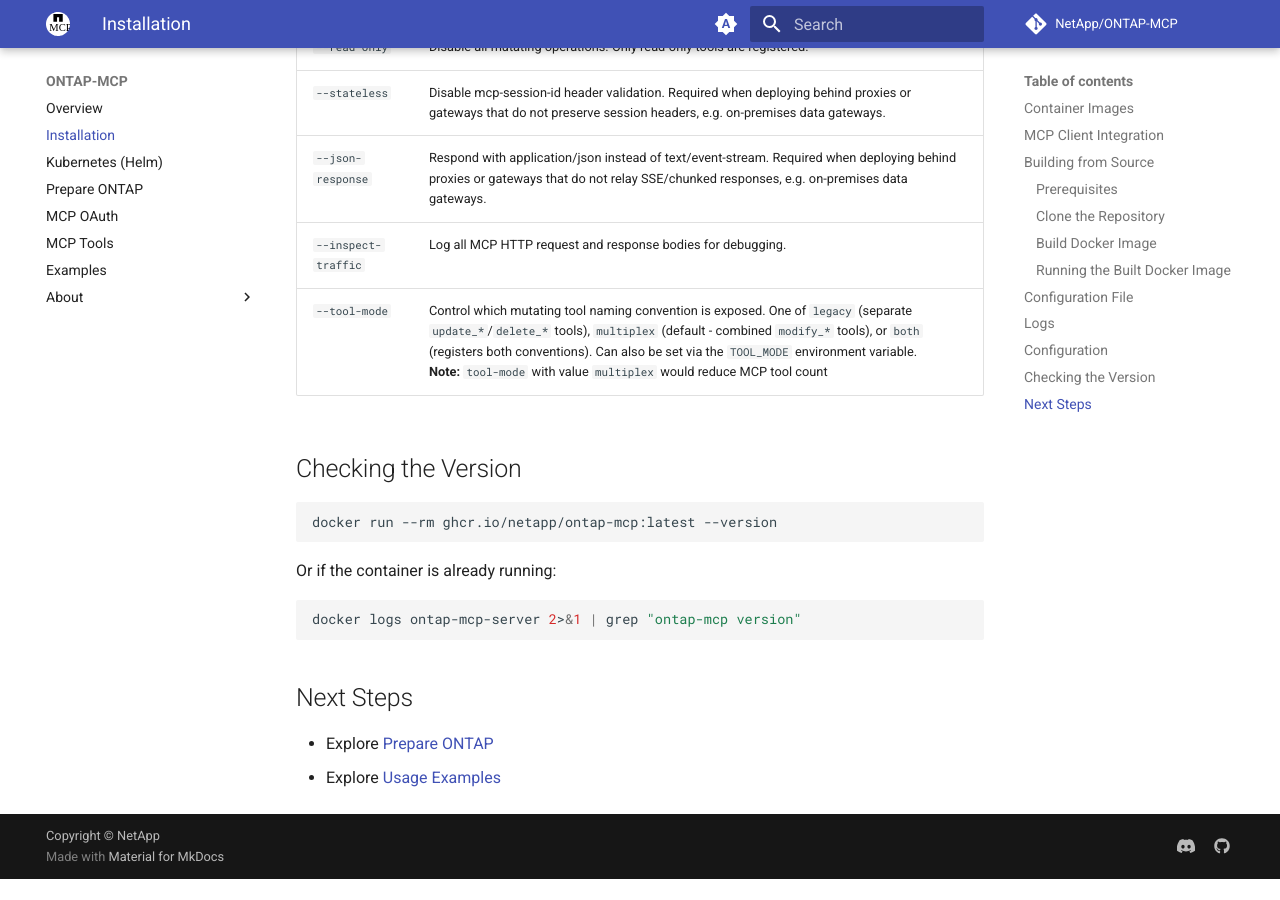
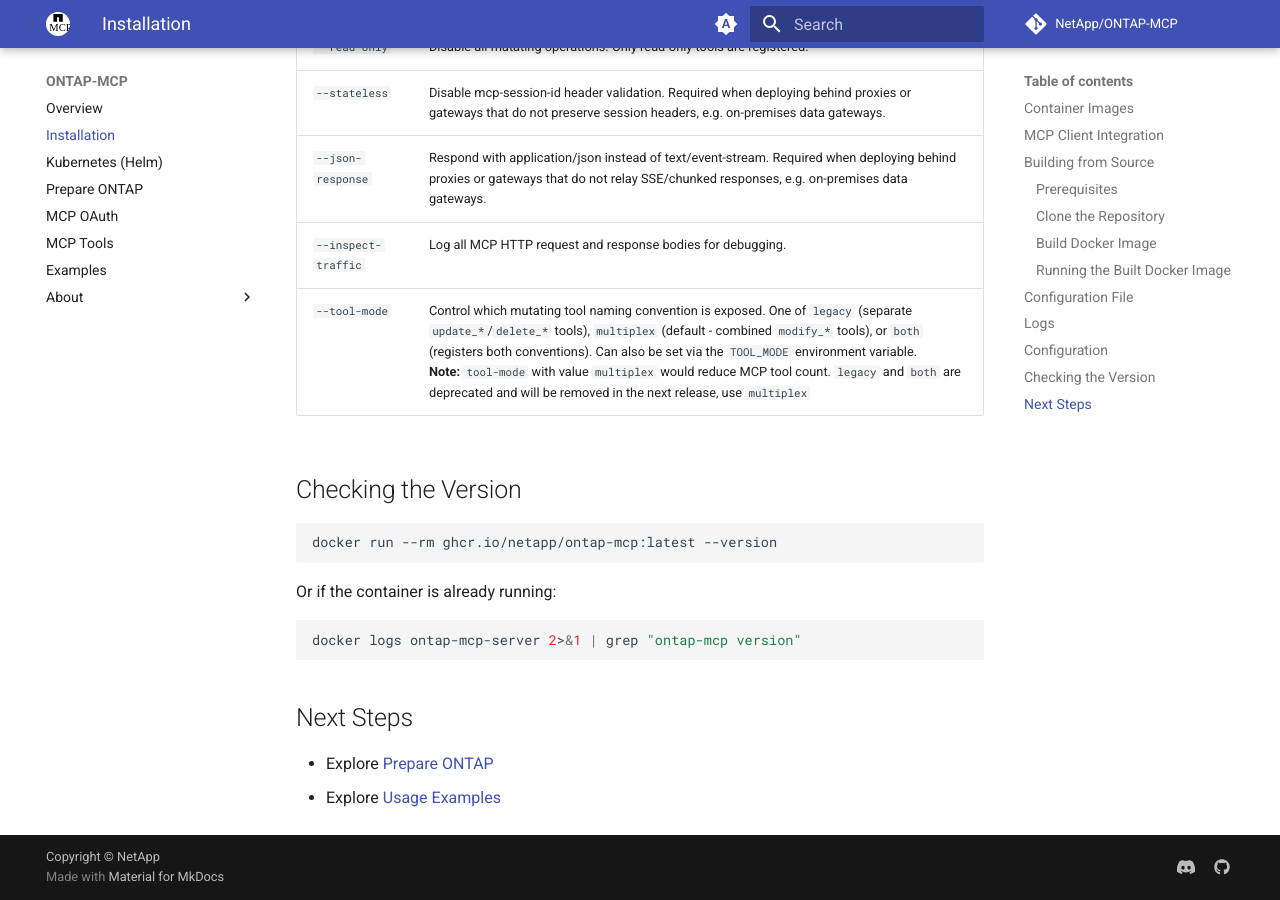
Before and after one commit to NetApp/ontap-mcp, an MkDocs documentation site: the page built from docs/install.md, in a window 1280 px wide and 900 px high, scrolled down 3201 px. Built offline with MkDocs 1.6.1 and Material for MkDocs 9.7.7, drawn with Linux system fonts in a browser that asks for light colours; comment, search, counter and statistics services are not loaded; the version menu is left out; before the commit the page ends 4080 px from its top, so only the background shows below that.

Commit message:
feat: handled review comments

```diff
--- a/docs/install.md
+++ b/docs/install.md
@@ -133,13 +133,13 @@
 
 Some commonly used flags:
 
-| Flag                | Description                                                                                                                                                                                                                                                                                                                                            |
-|---------------------|--------------------------------------------------------------------------------------------------------------------------------------------------------------------------------------------------------------------------------------------------------------------------------------------------------------------------------------------------------|
-| `--read-only`       | Disable all mutating operations. Only read-only tools are registered.                                                                                                                                                                                                                                                                                  |
-| `--stateless`       | Disable mcp-session-id header validation. Required when deploying behind proxies or gateways that do not preserve session headers, e.g. on-premises data gateways.                                                                                                                                                                                     |
-| `--json-response`   | Respond with application/json instead of text/event-stream. Required when deploying behind proxies or gateways that do not relay SSE/chunked responses, e.g. on-premises data gateways.                                                                                                                                                                |
-| `--inspect-traffic` | Log all MCP HTTP request and response bodies for debugging.                                                                                                                                                                                                                                                                                            |
-| `--tool-mode`       | Control which mutating tool naming convention is exposed. One of `legacy` (separate `update_*`/`delete_*` tools), `multiplex` (default - combined `modify_*` tools), or `both` (registers both conventions). Can also be set via the `TOOL_MODE` environment variable. <br/>  **Note:** `tool-mode` with value `multiplex` would reduce MCP tool count |
+| Flag                | Description                                                                                                                                                                                                                                                                                                                                                                                                                                         |
+|---------------------|-----------------------------------------------------------------------------------------------------------------------------------------------------------------------------------------------------------------------------------------------------------------------------------------------------------------------------------------------------------------------------------------------------------------------------------------------------|
+| `--read-only`       | Disable all mutating operations. Only read-only tools are registered.                                                                                                                                                                                                                                                                                                                                                                               |
+| `--stateless`       | Disable mcp-session-id header validation. Required when deploying behind proxies or gateways that do not preserve session headers, e.g. on-premises data gateways.                                                                                                                                                                                                                                                                                  |
+| `--json-response`   | Respond with application/json instead of text/event-stream. Required when deploying behind proxies or gateways that do not relay SSE/chunked responses, e.g. on-premises data gateways.                                                                                                                                                                                                                                                             |
+| `--inspect-traffic` | Log all MCP HTTP request and response bodies for debugging.                                                                                                                                                                                                                                                                                                                                                                                         |
+| `--tool-mode`       | Control which mutating tool naming convention is exposed. One of `legacy` (separate `update_*`/`delete_*` tools), `multiplex` (default - combined `modify_*` tools), or `both` (registers both conventions). Can also be set via the `TOOL_MODE` environment variable. <br/>  **Note:** `tool-mode` with value `multiplex` would reduce MCP tool count. `legacy` and `both` are deprecated and will be removed in the next release, use `multiplex` |
 
 ## Checking the Version
 
```
Also changed, not shown: docs/tools.md (+1 -1 lines), 1 other file.
